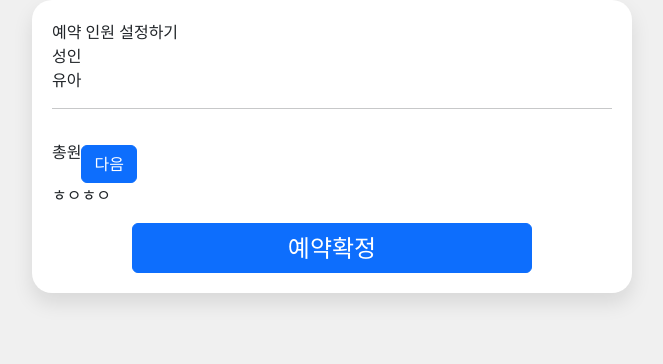
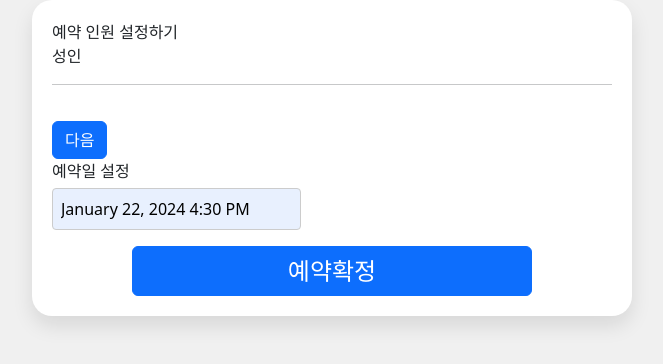
Before and after one commit to jh981117/Eatable_App_Frontend, a React (Create React App) app: page /reservation in a window 1280 px wide. Both pictures are taken after a click on the button "다음". Shown: the top 364 px of the page, without its empty margins (308-971 px from the left). Built offline with nearby package versions, Linux system fonts and the light colour scheme.

Commit message:
캘린더 라이브러리 추가 재환

```diff
--- a/src/eatable/pages/userDetails/reservation/Reservation.js
+++ b/src/eatable/pages/userDetails/reservation/Reservation.js
@@ -1,13 +1,22 @@
 import React, { useState } from 'react';
 import { Button } from 'react-bootstrap';
 import { useNavigate, useParams } from 'react-router-dom';
+import DatePicker from 'react-datepicker';
+import 'react-datepicker/dist/react-datepicker.css';
+import { setHours, setMinutes, format } from 'date-fns';
 
 const Reservation = () => {
     const navigate = useNavigate();
-
-    let {id} = useParams();
+    let { id } = useParams();
 
     const [showGreeting, setShowGreeting] = useState(false);
+    const [selectedDate, setSelectedDate] = useState(
+        setHours(setMinutes(new Date(), 30), 16)
+    );
+
+    const handleChangeDate = (date) => {
+        setSelectedDate(date);
+    };
 
     const goReservationOk = () => {
         setShowGreeting(true);
@@ -15,22 +24,47 @@ const Reservation = () => {
         // navigate("/reservationOk");
     };
 
+    const showReservationOk = () => {
+        navigate("/reservationOk/" + {id})
+    };
+
     return (
         <div>
             예약 인원 설정하기 <br />
             성인 <br />
-            유아
+
             <hr />
-            총원
+
+
             <Button onClick={goReservationOk}>다음</Button> <br />
             {showGreeting && (
                 <>
-                    ㅎㅇㅎㅇ
+                예약일 설정 <br/>
+                {/* Integrate the DatePicker */}
+                <DatePicker
+                    selected={selectedDate}
+                    onChange={handleChangeDate}
+                    showTimeSelect
+                    includeTimes={[
+                        setHours(setMinutes(new Date(), 0), 17),
+                        setHours(setMinutes(new Date(), 30), 18),
+                        setHours(setMinutes(new Date(), 30), 19),
+                        setHours(setMinutes(new Date(), 30), 17),
+                    ]}
+                    dateFormat="MMMM d, yyyy h:mm aa"
+                />
                     <br />
                     <div className='text-center'>
-                    <Button style={{ fontSize: '1.5rem', marginTop: '1rem', width: '25rem' }} onClick={() => navigate("/reservationOk/")}>
-                        예약확정
-                    </Button>
+                        <Button
+                            style={{
+                                fontSize: '1.5rem',
+                                marginTop: '1rem',
+                                width: '25rem',
+                            }}
+                            onClick={showReservationOk}
+                        >
+                            예약확정
+                        </Button>
                     </div>
                 </>
             )}
```
Also changed, not shown: package.json (+1 -10 lines), 1 other file (tests, documents, lock files or other folders).
